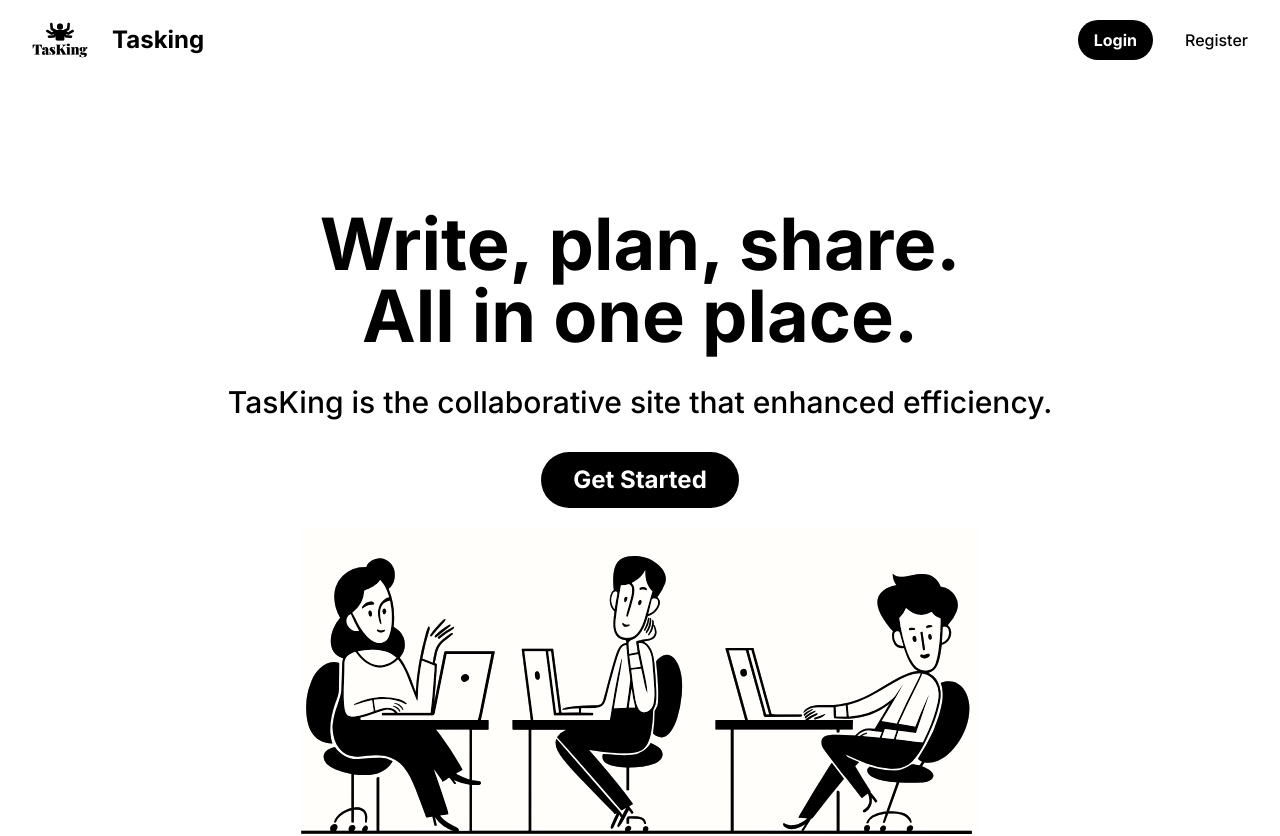
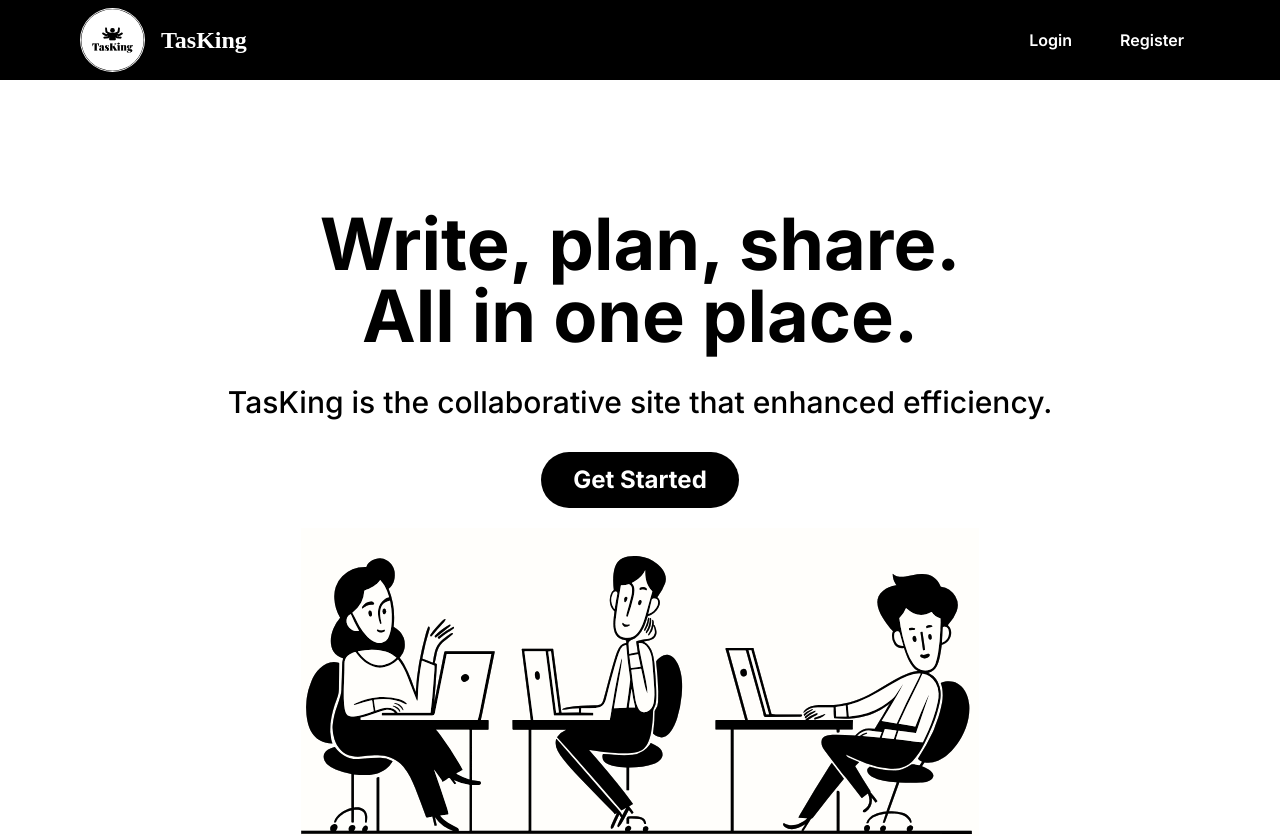
Before and after one commit to tpSpace/task_manager_fe, a Next.js app: page / in a window 1280 px wide. Shown: the top 836 px of the page. Built offline with nearby package versions, Linux system fonts and the light colour scheme.

Commit message:
Huy|Edit|Header

```diff
--- a/components/Header.tsx
+++ b/components/Header.tsx
@@ -21,34 +21,33 @@ const Header = () => {
   }
 
   return (
-    <div className="flex flex-row justify-between items-center overflow-hidden h-[10%] p-4 bg-white text-black">
+    <div className="flex flex-row justify-between items-center overflow-hidden h-[10%] p-10 px-20 bg-black text-black">
       <div className="flex flex-row items-center justify-center">
         <Image
           alt="Logo"
-          height={88}
+          height={65}
+          width={65}
           onClick={() => {
             window.location.href = '/';
           }}
           src="/logo.svg"
-          width={88}
+          className={`cursor-pointer`}
         />
-        {!isLogged && (
-          <CustomLink
-            containerStyles="font-bold text-2xl ml-2"
-            route="/"
-            title="Tasking"
-          />
-        )}
+        <CustomLink
+          containerStyles="font-semibold text-2xl ml-4 text-white font-['Monsterrat']"
+          route="/"
+          title="TasKing"
+        />
       </div>
       {!isLogged && (
         <div className="flex gap-4">
           <CustomLink
-            containerStyles="bg-black text-white px-4 py-2 font-bold rounded-full hover:bg-zinc-700"
+            containerStyles="text-white px-4 py-2 font-semibold rounded-full hover:bg-white hover:text-black text-base"
             route="/login"
             title="Login"
           />
           <CustomLink
-            containerStyles="text-black px-4 py-2 font-medium rounded-full hover:bg-gray-100"
+            containerStyles="text-white px-4 py-2 font-semibold rounded-full hover:bg-white hover:text-black text-base"
             route="/register"
             title="Register"
           />
@@ -57,14 +56,14 @@ const Header = () => {
       {isLogged && (
         <div className="flex gap-4">
           <CustomLink
-            containerStyles="bg-black text-white px-4 py-2 font-bold rounded-full hover:bg-zinc-700"
+            containerStyles="text-white px-4 py-2 font-semibold rounded-full hover:bg-white hover:text-black text-base"
             route="/projects"
             title="Projects"
           />
           {/* <button onClick={logout} > */}
           <CustomLink
             click={logout}
-            containerStyles="text-black px-4 py-2 font-medium rounded-full hover:bg-gray-100"
+            containerStyles="text-white px-4 py-2 font-semibold rounded-full hover:bg-white hover:text-black text-base"
             route="/"
             title="Logout"
           />
```
